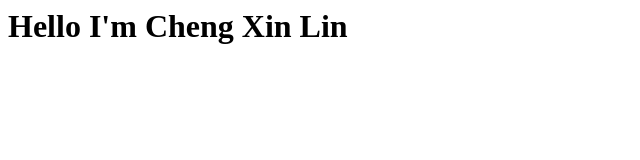
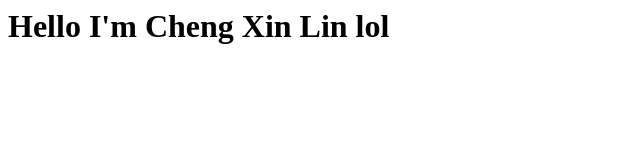
Before and after one commit to xinlin2/chengxinlin.github.io, a plain HTML site: page index.html in a window 1280 px wide. Shown: the full height of the page, 0-640 px from the left. Drawn offline with Linux system fonts and the light colour scheme.

Commit message:
Update index.html

```diff
--- a/index.html
+++ b/index.html
@@ -1 +1 @@
-<h1>Hello I'm Cheng Xin Lin</h1>
+<h1>Hello I'm Cheng Xin Lin lol</h1>
```
